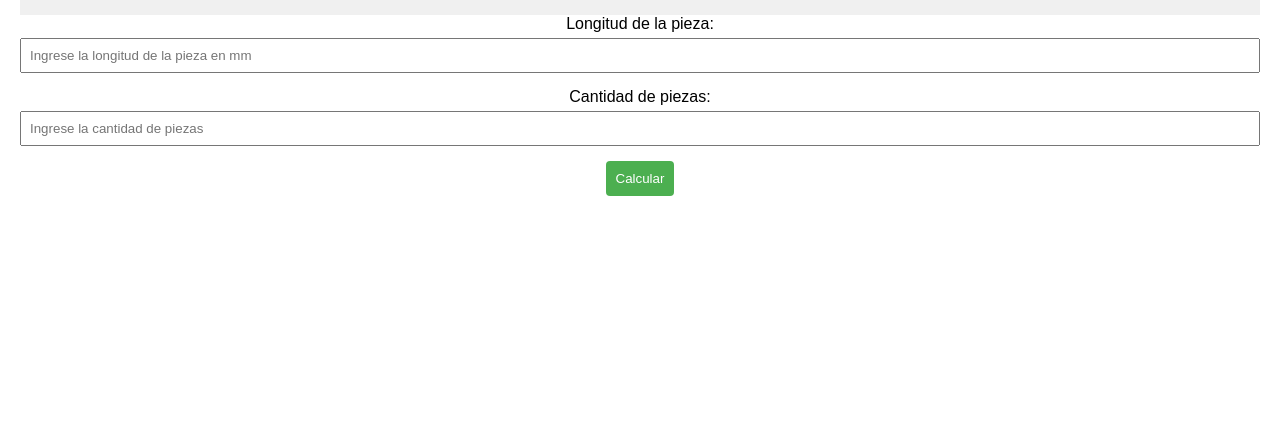
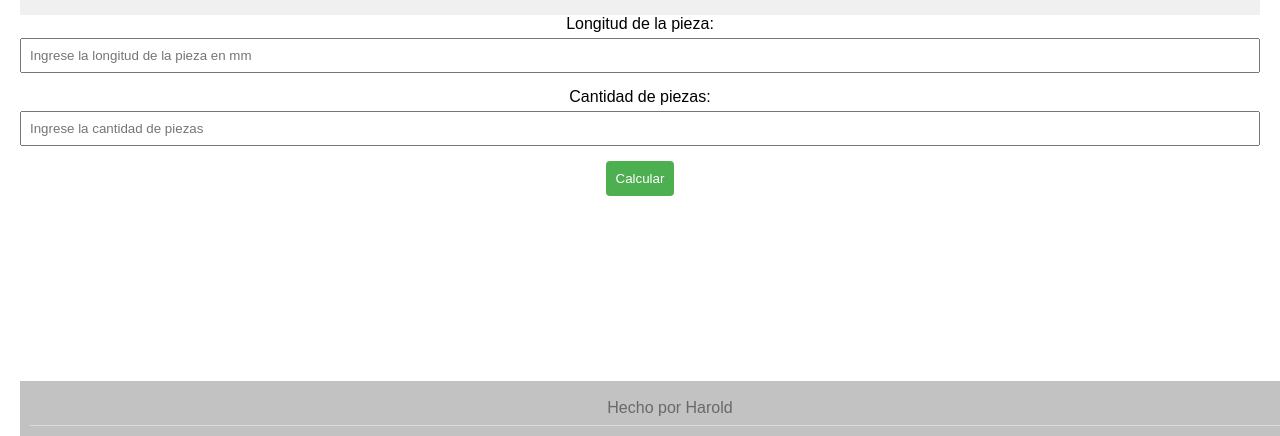
Before and after one commit to haroldjvilla/calculadorDePerfiles, a plain HTML site: page index.html in a window 1280 px wide. Shown: the part 364-800 px from the top of the page. Drawn offline with Linux system fonts and the light colour scheme.

Commit message:
adicione un pequeño footer

```diff
--- a/index.html
+++ b/index.html
@@ -76,5 +76,9 @@
       });
     }
   </script>
+
+<footer>
+  <p>Hecho por Harold</p>
+</footer>
 </body>
 </html>
--- a/style.css
+++ b/style.css
@@ -61,6 +61,16 @@ body {
     margin: 0; /* Elimina el margen predeterminado del título */
   }
 
+  footer {
+    background-color: #c2c2c2;
+    color: rgb(105, 105, 105);
+    text-align: center;
+    padding: 10px;
+    position: fixed;
+    bottom: 0;
+    width: 100%;
+  }
+
   /* Media query para dispositivos más pequeños */
   @media only screen and (max-width: 600px) {
     input {
```
